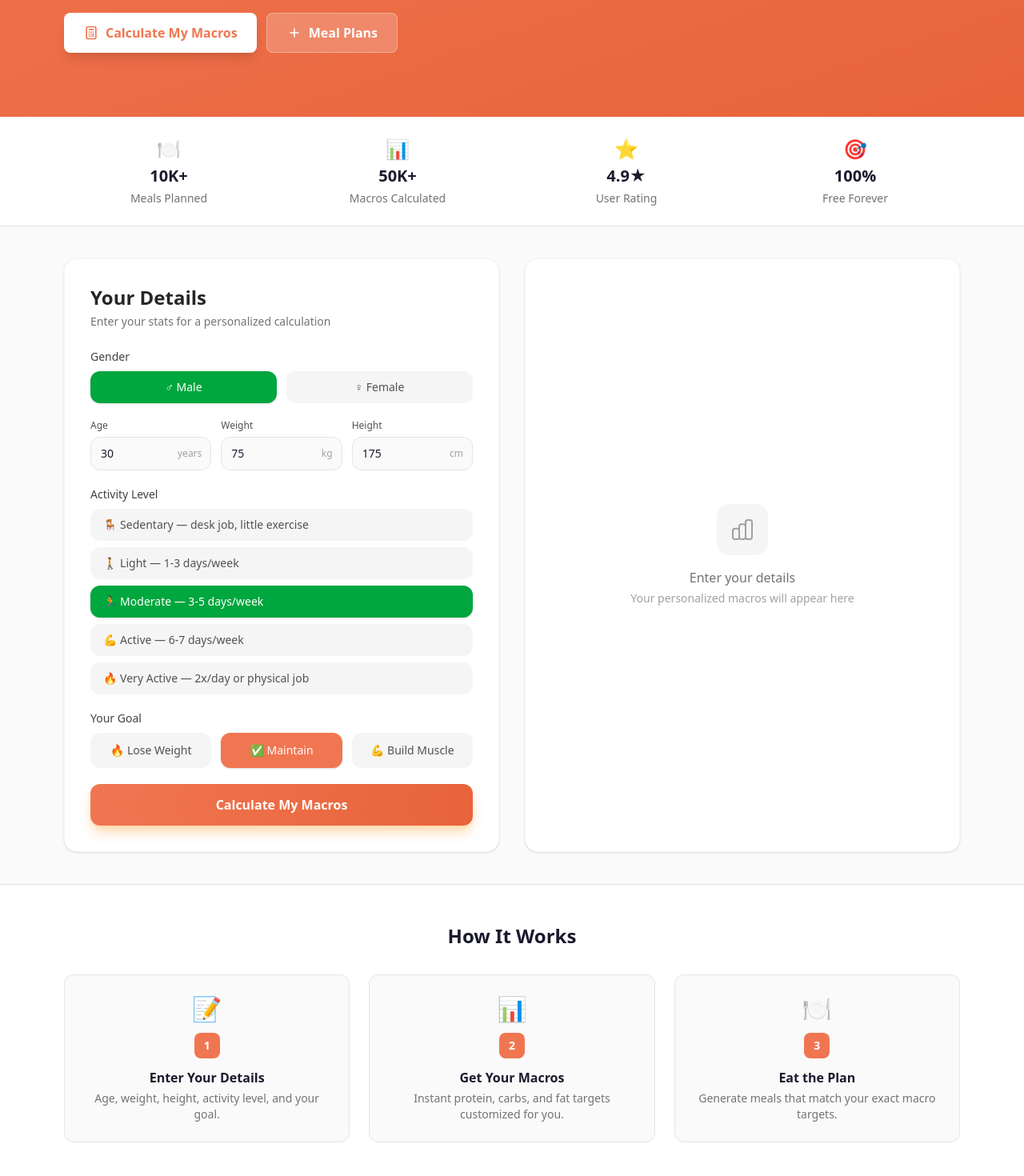
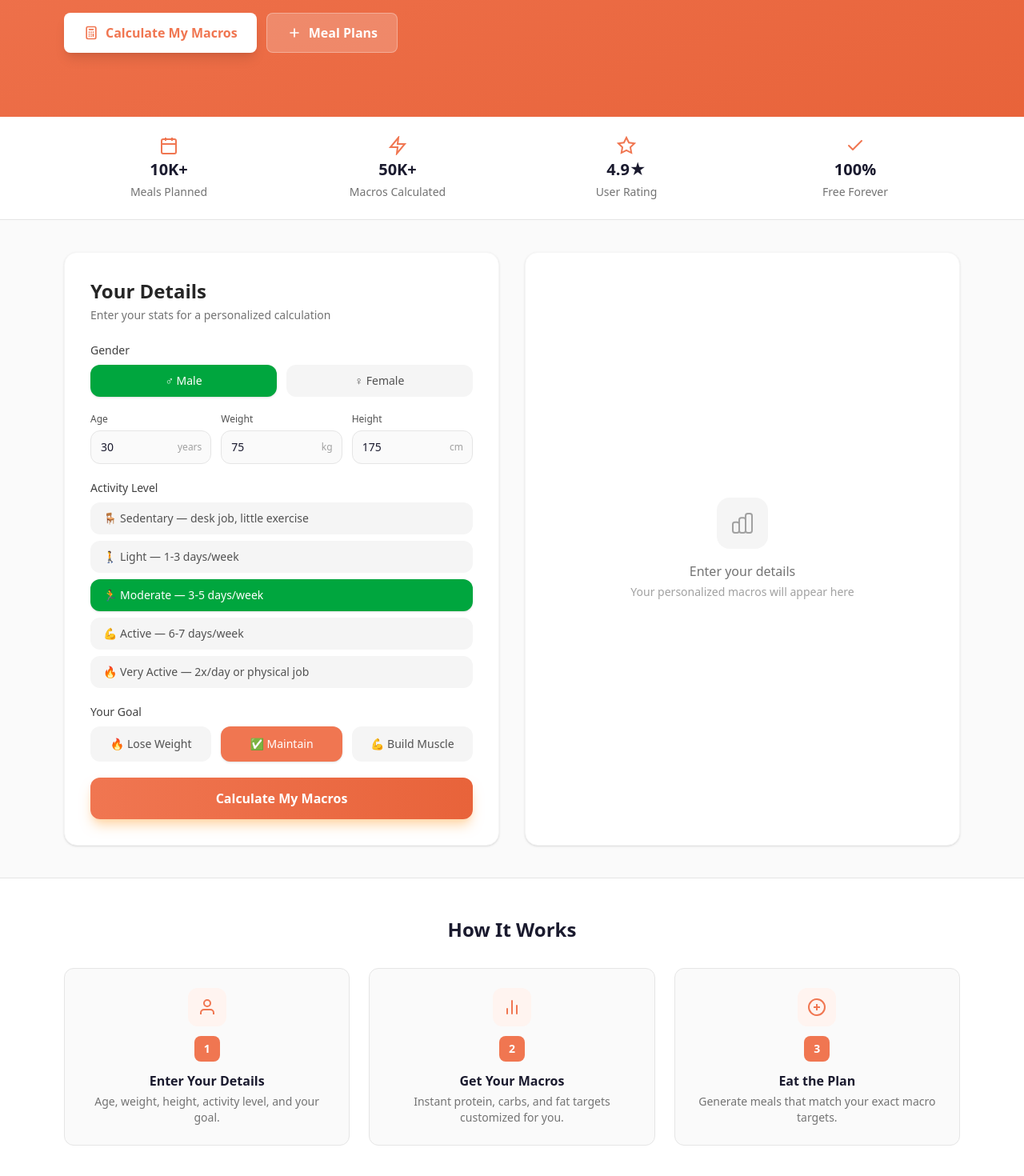
Before and after one commit to eelbaraka/macro-planner, a Next.js app: page / in a window 1280 px wide. Shown: the part 356-1826 px from the top of the page at 80% size. Built offline with nearby package versions, Linux system fonts and the light colour scheme.

Commit message:
Replace emoji icons with SVG line icons matching EatThisMuch style

```diff
--- a/src/app/page.tsx
+++ b/src/app/page.tsx
@@ -41,13 +41,13 @@ export default function Home() {
         <div className="max-w-6xl mx-auto px-4 py-6">
           <div className="grid grid-cols-2 md:grid-cols-4 gap-6 text-center">
             {[
-              { value: "10K+", label: "Meals Planned", icon: "🍽️" },
-              { value: "50K+", label: "Macros Calculated", icon: "📊" },
-              { value: "4.9★", label: "User Rating", icon: "⭐" },
-              { value: "100%", label: "Free Forever", icon: "🎯" },
+              { value: "10K+", label: "Meals Planned", icon: "calendar" },
+              { value: "50K+", label: "Macros Calculated", icon: "trending" },
+              { value: "4.9★", label: "User Rating", icon: "star" },
+              { value: "100%", label: "Free Forever", icon: "check" },
             ].map((s) => (
               <div key={s.label} className="space-y-1">
-                <div className="text-2xl">{s.icon}</div>
+                <div className="text-2xl">{s.icon === "calendar" ? <svg className="w-6 h-6 mx-auto text-[#f07651]" fill="none" viewBox="0 0 24 24" stroke="currentColor"><rect x="3" y="4" width="18" height="18" rx="2" strokeWidth="2"/><path d="M16 2v4M8 2v4M3 10h18" strokeWidth="2"/></svg> : s.icon === "trending" ? <svg className="w-6 h-6 mx-auto text-[#f07651]" fill="none" viewBox="0 0 24 24" stroke="currentColor"><path d="M13 2L3 14h9l-1 8 10-12h-9l1-8z" strokeWidth="2"/></svg> : s.icon === "star" ? <svg className="w-6 h-6 mx-auto text-[#f07651]" fill="none" viewBox="0 0 24 24" stroke="currentColor"><path d="M12 2l3.09 6.26L22 9.27l-5 4.87 1.18 6.88L12 17.77l-6.18 3.25L7 14.14 2 9.27l6.91-1.01L12 2z" strokeWidth="2"/></svg> : <svg className="w-6 h-6 mx-auto text-[#f07651]" fill="none" viewBox="0 0 24 24" stroke="currentColor"><path d="M20 6L9 17l-5-5" strokeWidth="2" strokeLinecap="round" strokeLinejoin="round"/></svg>}</div>
                 <div className="text-xl font-bold text-[#1a1a2e]">{s.value}</div>
                 <div className="text-sm text-[#737373]">{s.label}</div>
               </div>
@@ -67,12 +67,14 @@ export default function Home() {
           <h2 className="text-2xl font-bold text-[#1a1a2e] mb-8 text-center">How It Works</h2>
           <div className="grid md:grid-cols-3 gap-6">
             {[
-              { step: "1", title: "Enter Your Details", desc: "Age, weight, height, activity level, and your goal.", icon: "📝" },
-              { step: "2", title: "Get Your Macros", desc: "Instant protein, carbs, and fat targets customized for you.", icon: "📊" },
-              { step: "3", title: "Eat the Plan", desc: "Generate meals that match your exact macro targets.", icon: "🍽️" },
+              { step: "1", title: "Enter Your Details", desc: "Age, weight, height, activity level, and your goal.", icon: "user" },
+              { step: "2", title: "Get Your Macros", desc: "Instant protein, carbs, and fat targets customized for you.", icon: "chart" },
+              { step: "3", title: "Eat the Plan", desc: "Generate meals that match your exact macro targets.", icon: "food" },
             ].map((item) => (
               <div key={item.step} className="bg-[#fafafa] rounded-xl p-6 text-center border border-[#e5e5e5] hover:shadow-md transition-shadow">
-                <div className="text-3xl mb-3">{item.icon}</div>
+                <div className="w-12 h-12 mx-auto mb-3 rounded-xl bg-[#fff4f0] flex items-center justify-center">
+                  {item.icon === "user" ? <svg className="w-6 h-6 text-[#f07651]" fill="none" viewBox="0 0 24 24" stroke="currentColor"><path d="M20 21v-2a4 4 0 00-4-4H8a4 4 0 00-4 4v2" strokeWidth="2"/><circle cx="12" cy="7" r="4" strokeWidth="2"/></svg> : item.icon === "chart" ? <svg className="w-6 h-6 text-[#f07651]" fill="none" viewBox="0 0 24 24" stroke="currentColor"><path d="M18 20V10M12 20V4M6 20v-6" strokeWidth="2" strokeLinecap="round" strokeLinejoin="round"/></svg> : <svg className="w-6 h-6 text-[#f07651]" fill="none" viewBox="0 0 24 24" stroke="currentColor"><path d="M12 2C6.48 2 2 6.48 2 12s4.48 10 10 10 10-4.48 10-10S17.52 2 12 2z" strokeWidth="2"/><path d="M8 12h8M12 8v8" strokeWidth="2"/></svg>}
+                </div>
                 <div className="w-8 h-8 bg-[#f07651] text-white rounded-lg flex items-center justify-center text-sm font-bold mx-auto mb-3">
                   {item.step}
                 </div>
```
